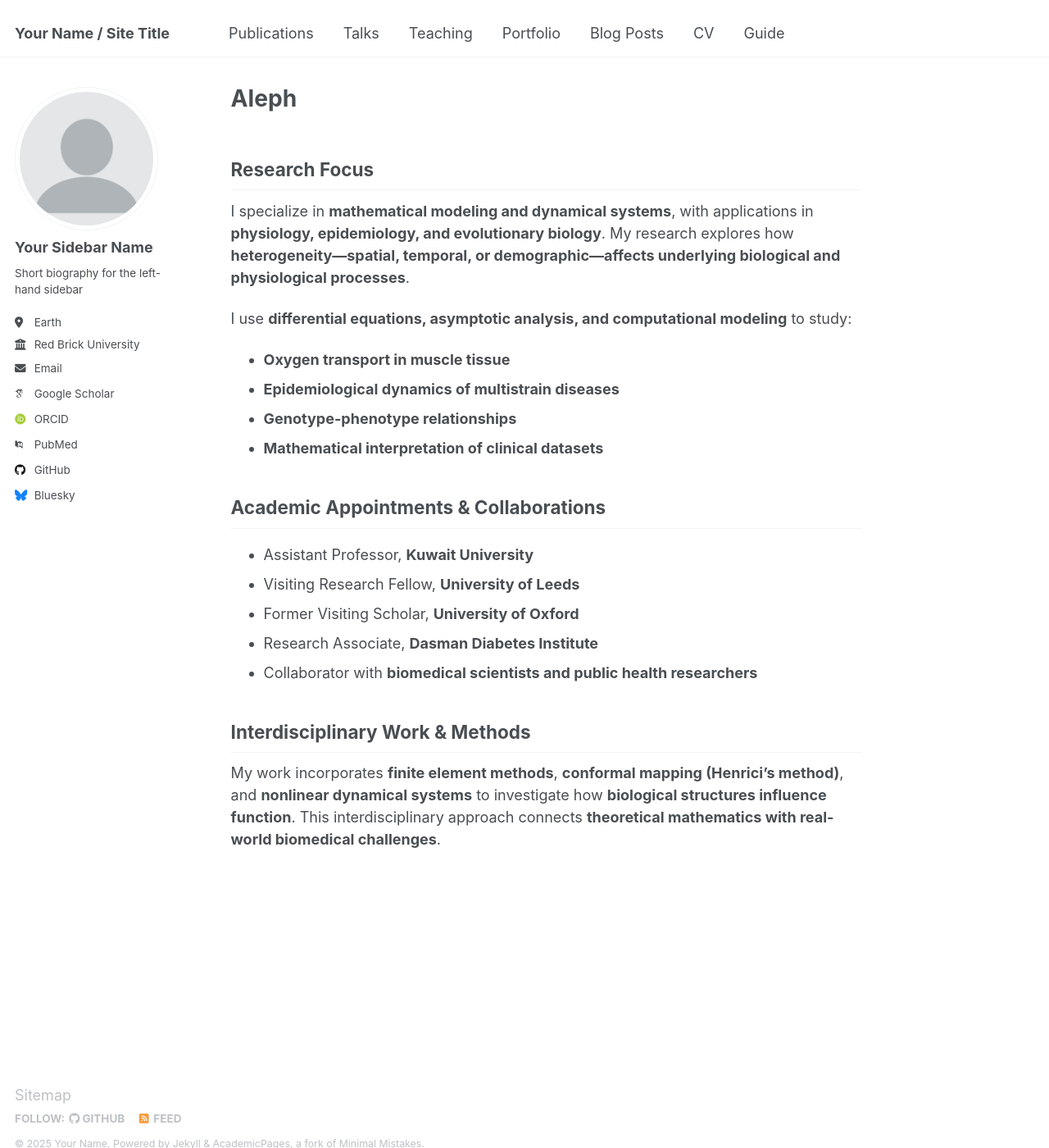
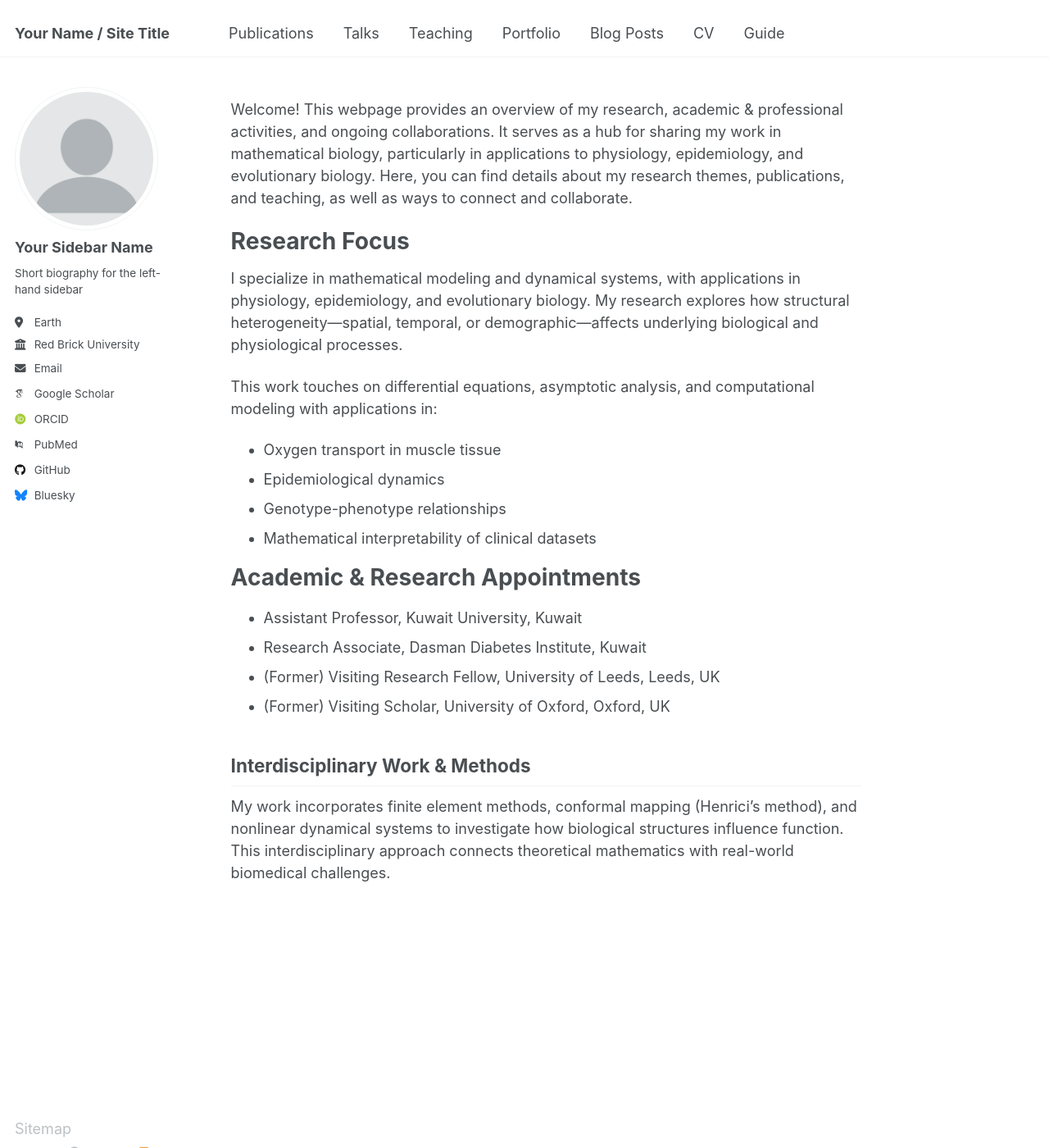
Before and after one commit to shammari/aleph, a Jekyll site: the page built from _pages/about.md, in a window 1280 px wide and 1400 px high. Shown: the whole window at 82% size. Built offline with Jekyll 4.4.1, drawn with Linux system fonts in a browser that asks for light colours; some web fonts are replaced.

Commit message:
Update about.md

```diff
--- a/_pages/about.md
+++ b/_pages/about.md
@@ -1,27 +1,30 @@
 ---
 permalink: /
-title: "Aleph"
+title: ""
 author_profile: true
 redirect_from:
   - /about/
   - /about.html
 ---
 
-## **Research Focus**
-I specialize in **mathematical modeling and dynamical systems**, with applications in **physiology, epidemiology, and evolutionary biology**. My research explores how **heterogeneity—spatial, temporal, or demographic—affects underlying biological and physiological processes**.
+Welcome! This webpage provides an overview of my research, academic & professional activities, and ongoing collaborations. It serves as a hub for sharing my work in mathematical biology, particularly in applications to physiology, epidemiology, and evolutionary biology. Here, you can find details about my research themes, publications, and teaching, as well as ways to connect and collaborate.
 
-I use **differential equations, asymptotic analysis, and computational modeling** to study:
-- **Oxygen transport in muscle tissue**
-- **Epidemiological dynamics of multistrain diseases**
-- **Genotype-phenotype relationships**
-- **Mathematical interpretation of clinical datasets**
+Research Focus
+======
+I specialize in mathematical modeling and dynamical systems, with applications in physiology, epidemiology, and evolutionary biology. My research explores how structural heterogeneity—spatial, temporal, or demographic—affects underlying biological and physiological processes.
 
-## **Academic Appointments & Collaborations**
-- Assistant Professor, **Kuwait University**
-- Visiting Research Fellow, **University of Leeds**
-- Former Visiting Scholar, **University of Oxford**
-- Research Associate, **Dasman Diabetes Institute**
-- Collaborator with **biomedical scientists and public health researchers**
+This work touches on differential equations, asymptotic analysis, and computational modeling with applications in:
+- Oxygen transport in muscle tissue
+- Epidemiological dynamics
+- Genotype-phenotype relationships
+- Mathematical interpretability of clinical datasets
 
-## **Interdisciplinary Work & Methods**
-My work incorporates **finite element methods**, **conformal mapping (Henrici’s method)**, and **nonlinear dynamical systems** to investigate how **biological structures influence function**. This interdisciplinary approach connects **theoretical mathematics with real-world biomedical challenges**.
+Academic & Research Appointments
+======
+- Assistant Professor, Kuwait University, Kuwait
+- Research Associate, Dasman Diabetes Institute, Kuwait
+- (Former) Visiting Research Fellow, University of Leeds, Leeds, UK
+- (Former) Visiting Scholar, University of Oxford, Oxford, UK
+
+## Interdisciplinary Work & Methods
+My work incorporates finite element methods, conformal mapping (Henrici’s method), and nonlinear dynamical systems to investigate how biological structures influence function. This interdisciplinary approach connects theoretical mathematics with real-world biomedical challenges.
```
